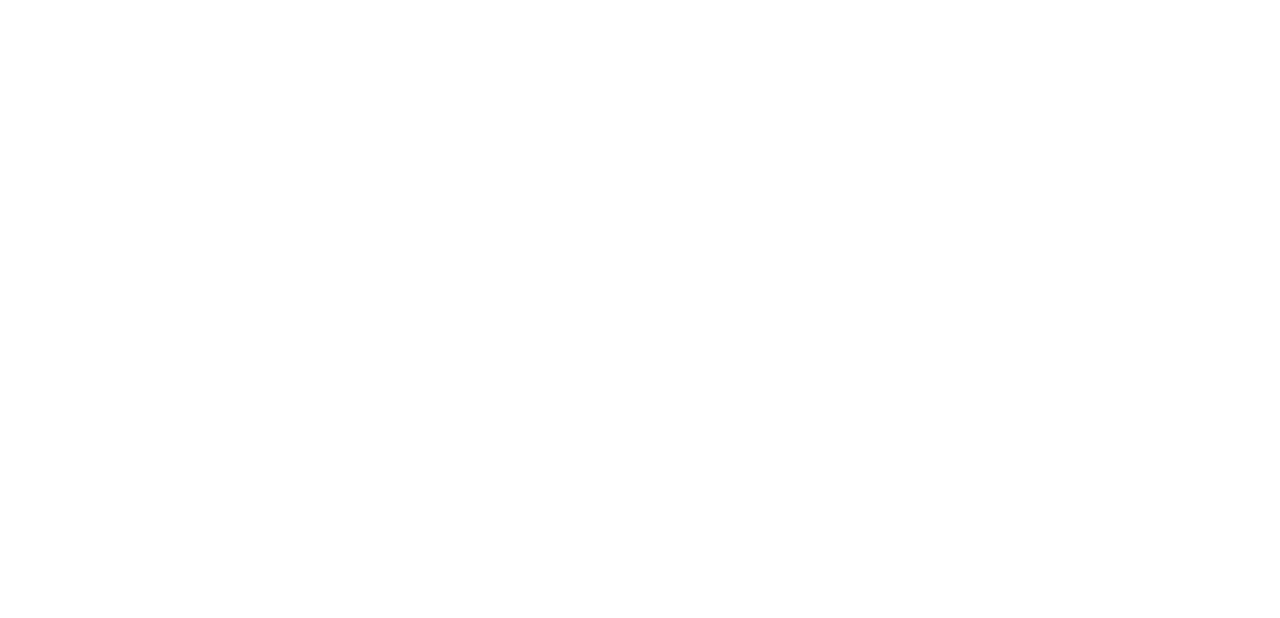
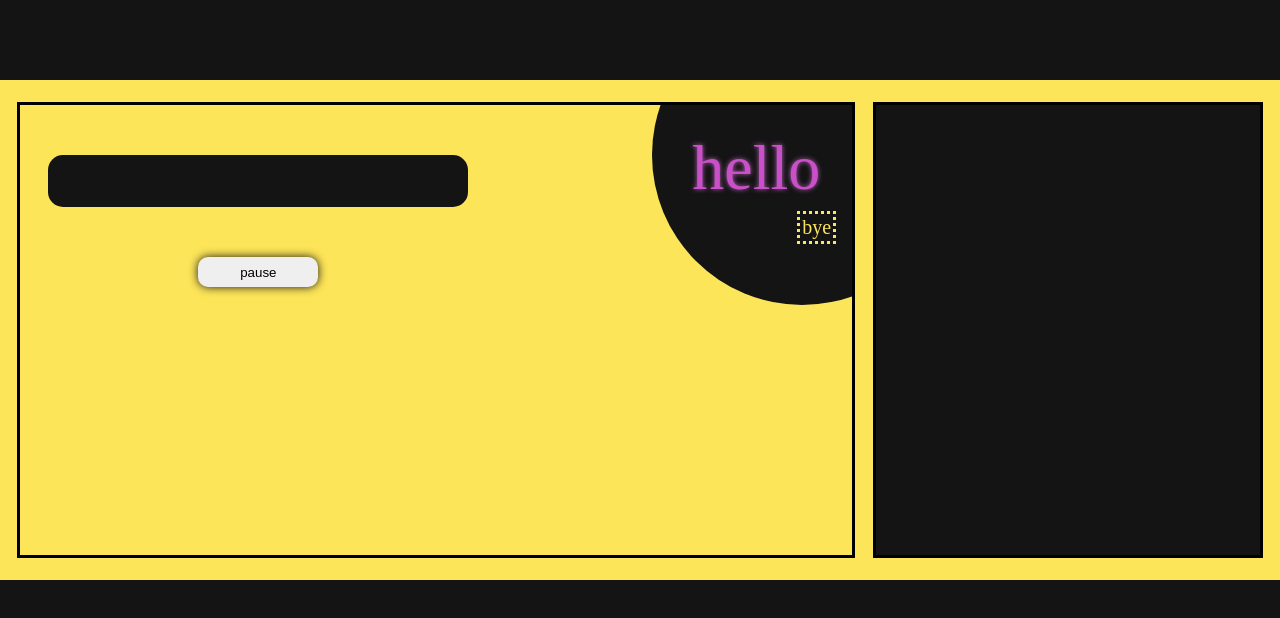
Before and after one commit to sorooshjaberi/TypingTest, a plain HTML site: page index.htm in a window 1280 px wide. Drawn offline with Linux system fonts and the light colour scheme.

Commit message:
eddit layout

```diff
--- a/index.htm
+++ b/index.htm
@@ -5,8 +5,24 @@
     <meta http-equiv="X-UA-Compatible" content="IE=edge">
     <meta name="viewport" content="width=device-width, initial-scale=1.0">
     <title>typespeed</title>
+    <link rel="stylesheet" href="sass.css">
 </head>
 <body>
-
+    <section class="test-sec">
+        <div class="words">
+            <div class="displayer-container">
+                <div class="displayer">
+                    <div class="displayer-texts">
+                        <span>hello</span><span>bye</span>
+                    </div>
+                </div>
+            </div>
+            <div class="inp-container">
+                <input type="text" autofocus  name="" id="" class="inp">
+                <button class="pause">pause</button>
+            </div>
+        </div>
+        <div class="data"></div>
+    </section>
 </body>
 </html>
--- a/sass.scss
+++ b/sass.scss
@@ -1,15 +1,16 @@
 $second-color: rgb(253, 229, 89);
 $prime-color: rgb(20, 20, 20);
 $metal-color: rgb(20, 20, 20);
+$purple-color:rgb(201, 80, 201);
 body {
   background-color: $prime-color;
   margin: 0;
 }
 .test-sec {
   width: 100%;
-  height: 40vw;
+  height: 500px;
   position: absolute;
-  top: 20vh;
+  top: 10vh;
   background-color: $second-color;
   display: flex;
   flex-direction: row;
@@ -50,12 +51,13 @@ body {
         span {
           &:first-of-type {
             font-size: 400%;
-            color: purple;
+            color: $purple-color;
+            text-shadow: 0 0 5px rgb(184, 97, 184);
           }
           &:nth-of-type(2) {
-            border: $prime-color dotted;
+            border: $second-color dotted;
             padding: 2px;
-            color: $prime-color;
+            color: $second-color;
             position: absolute;
             left: 70%;
             top: 80px;
```
Also changed, not shown: sass.css, 1 other file.
